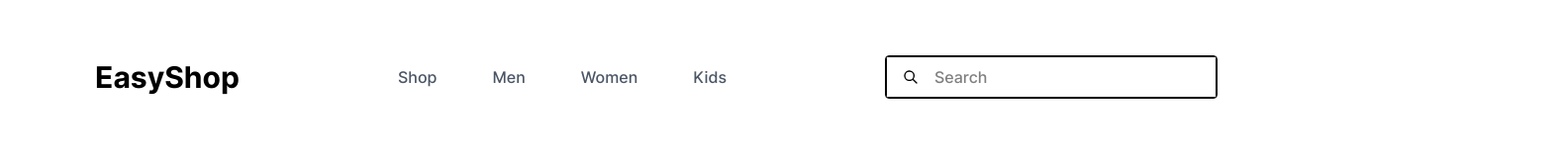
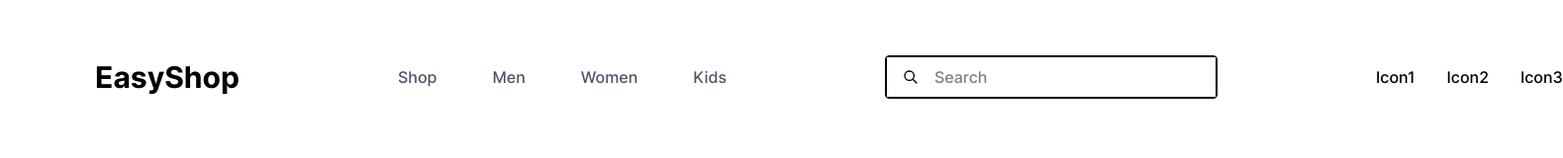
Before and after one commit to joedayz/easyshop, a React (Vite) app in the folder frontend/UI/: page / in a window 1280 px wide. Shown: the top 160 px of the page at 99% size, 1579 px wide, since content can reach past the window. Built offline with nearby package versions, Linux system fonts and the light colour scheme.

Commit message:
action items

```diff
--- a/frontend/UI/src/components/Navigation/Navigation.jsx
+++ b/frontend/UI/src/components/Navigation/Navigation.jsx
@@ -10,24 +10,33 @@ const Navigation = () => {
             <div className='flex flex-wrap items-center gap-8 flex-1'>
                 {/* Nav items */}
                 <ul className='flex gap-14 text-gray-600 hover:text-black'>
-                    <li><a href="/">Shop</a> </li>
-                    <li><a href="/mens">Men</a> </li>
-                    <li><a href="/womens">Women</a> </li>
-                    <li><a href="/kids">Kids</a> </li>
+                    <li><a href="/">Shop</a></li>
+                    <li><a href="/mens">Men</a></li>
+                    <li><a href="/womens">Women</a></li>
+                    <li><a href="/kids">Kids</a></li>
                 </ul>
             </div>
             <div className='flex justify-center'>
                 {/* Search bar */}
                 <div className='border rounded flex overflow-hidden'>
                     <div className="flex items-center justify-center px-4 border-1">
-                        <svg className="h-4 w-4 text-grey-dark" fill="currentColor" xmlns="http://www.w3.org/2000/svg" viewBox="0 0 24 24"><path d="M16.32 14.9l5.39 5.4a1 1 0 0 1-1.42 1.4l-5.38-5.38a8 8 0 1 1 1.41-1.41zM10 16a6 6 0 1 0 0-12 6 6 0 0 0 0 12z"/></svg>
+                        <svg className="h-4 w-4 text-grey-dark" fill="currentColor" xmlns="http://www.w3.org/2000/svg"
+                             viewBox="0 0 24 24">
+                            <path
+                                d="M16.32 14.9l5.39 5.4a1 1 0 0 1-1.42 1.4l-5.38-5.38a8 8 0 1 1 1.41-1.41zM10 16a6 6 0 1 0 0-12 6 6 0 0 0 0 12z"/>
+                        </svg>
                         <input type="text" className="px-4 py-2 outline-none" placeholder="Search"/>
                     </div>
                 </div>
             </div>
 
-            <div>
-                {/* Action items - icons */}
+            <div className='flex flex-wrap items-center gap-4'>
+                {/* Action Items - icons */}
+                <ul className='flex items-center gap-8 '>
+                    <li>Icon1</li>
+                    <li>Icon2</li>
+                    <li>Icon3</li>
+                </ul>
             </div>
         </nav>
     )
```
